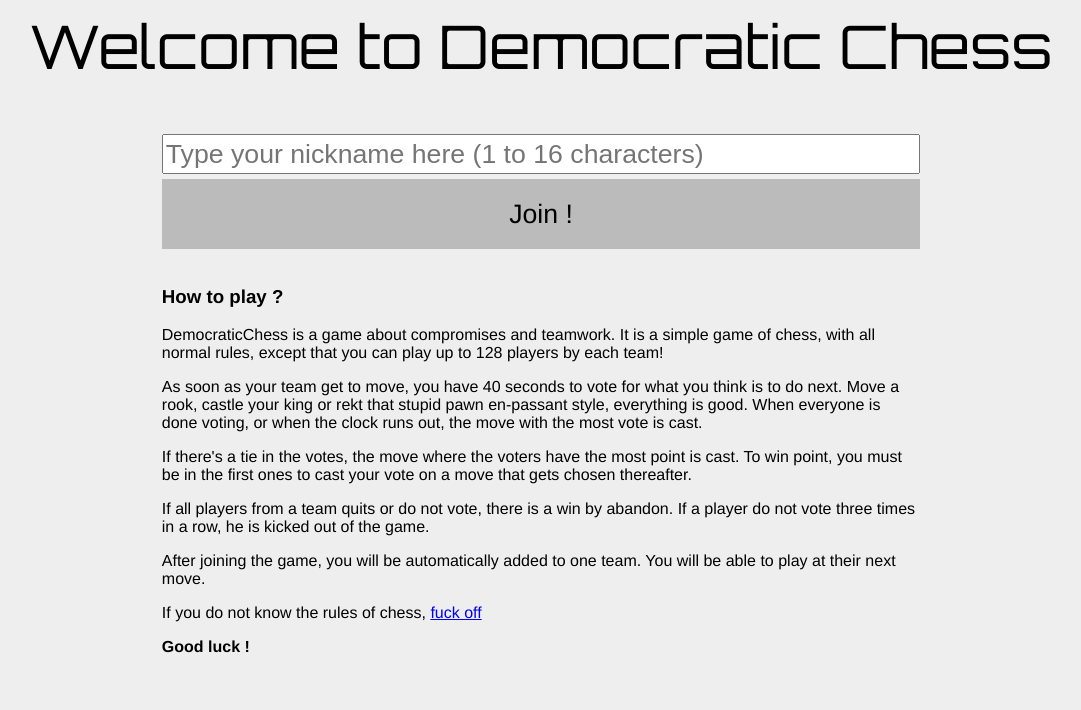
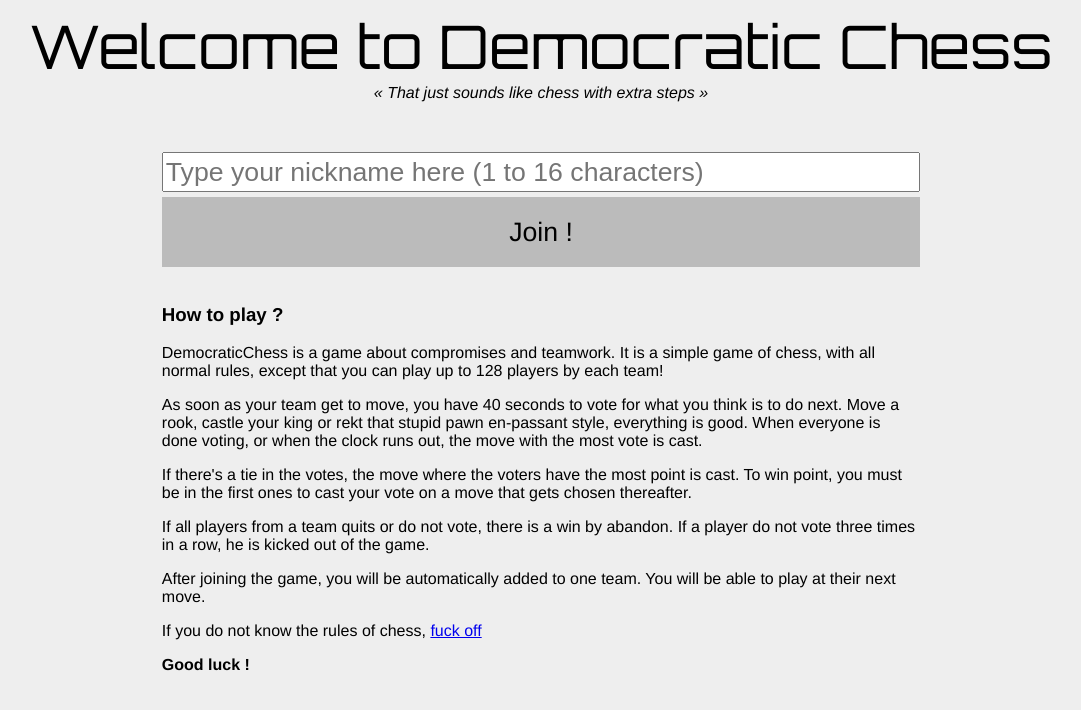
Before and after one commit to ProtectedVariable/DemocraticChess, a plain HTML site: page client/index.html in a window 1280 px wide. Shown: the whole page, without its empty margins (99-1180 px from the left). Drawn offline with Linux system fonts and the light colour scheme.

Commit message:
Added rick and morty quote for... reasons

```diff
--- a/client/css/style.css
+++ b/client/css/style.css
@@ -49,6 +49,13 @@ textarea {
     text-align: center;
     font-size: 45pt;
     font-family: "Orbitron";
+}
+
+.subtitle {
+    margin-left: auto;
+    margin-right: auto;
+    text-align: center;
+    font-family: "Helvetica";
 }
 
 #promotion {
--- a/client/index.html
+++ b/client/index.html
@@ -27,6 +27,9 @@
     <body>
         <div class="top">
             <div class="title">Welcome to Democratic Chess</div>
+            <div class="subtitle">
+                <i>&laquo; That just sounds like chess with extra steps &raquo;</i>
+            </div>
             <div class="container">
                 <input type="text" placeholder="Type your nickname here (1 to 16 characters)" id="name" class="bigInput" onkeypress="nameKeyPress(event)"/><br/>
                 <div onclick="joinGame()" class="bigSubmit">Join !</div><br/>
```
